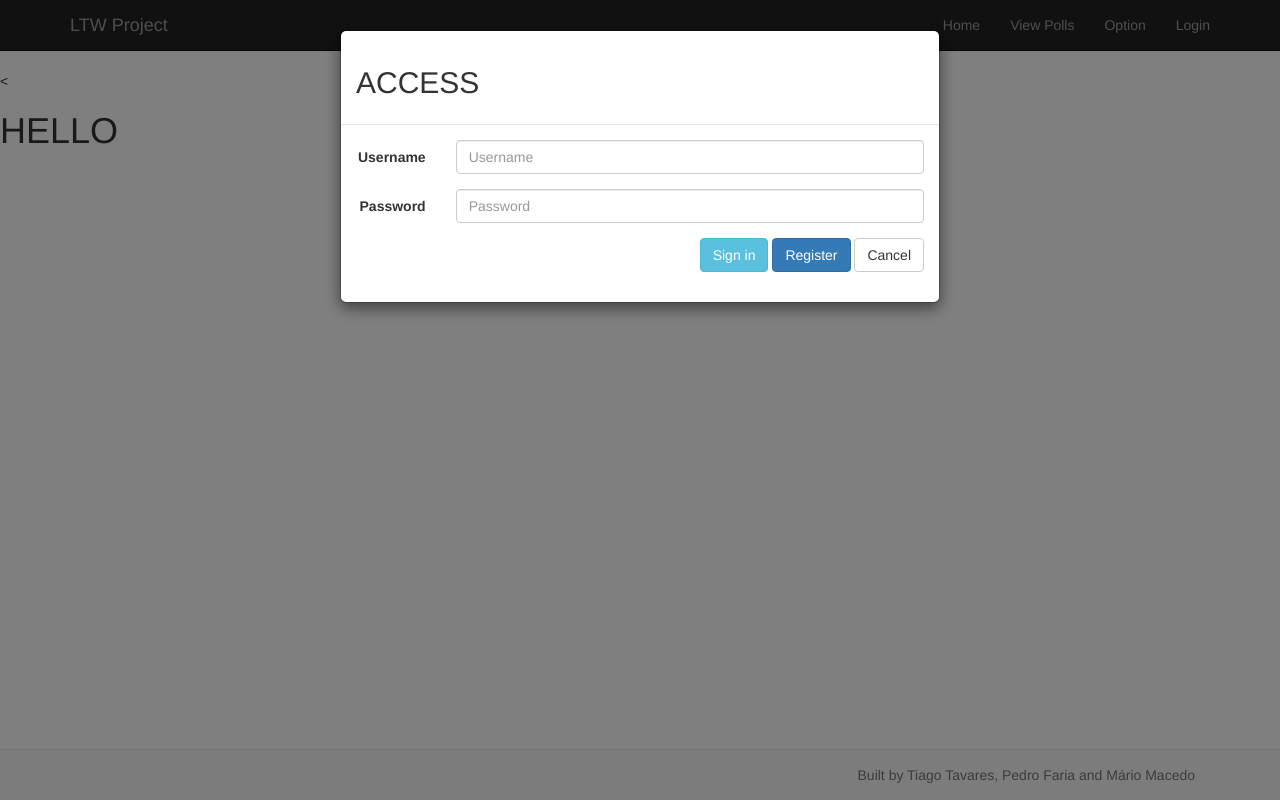
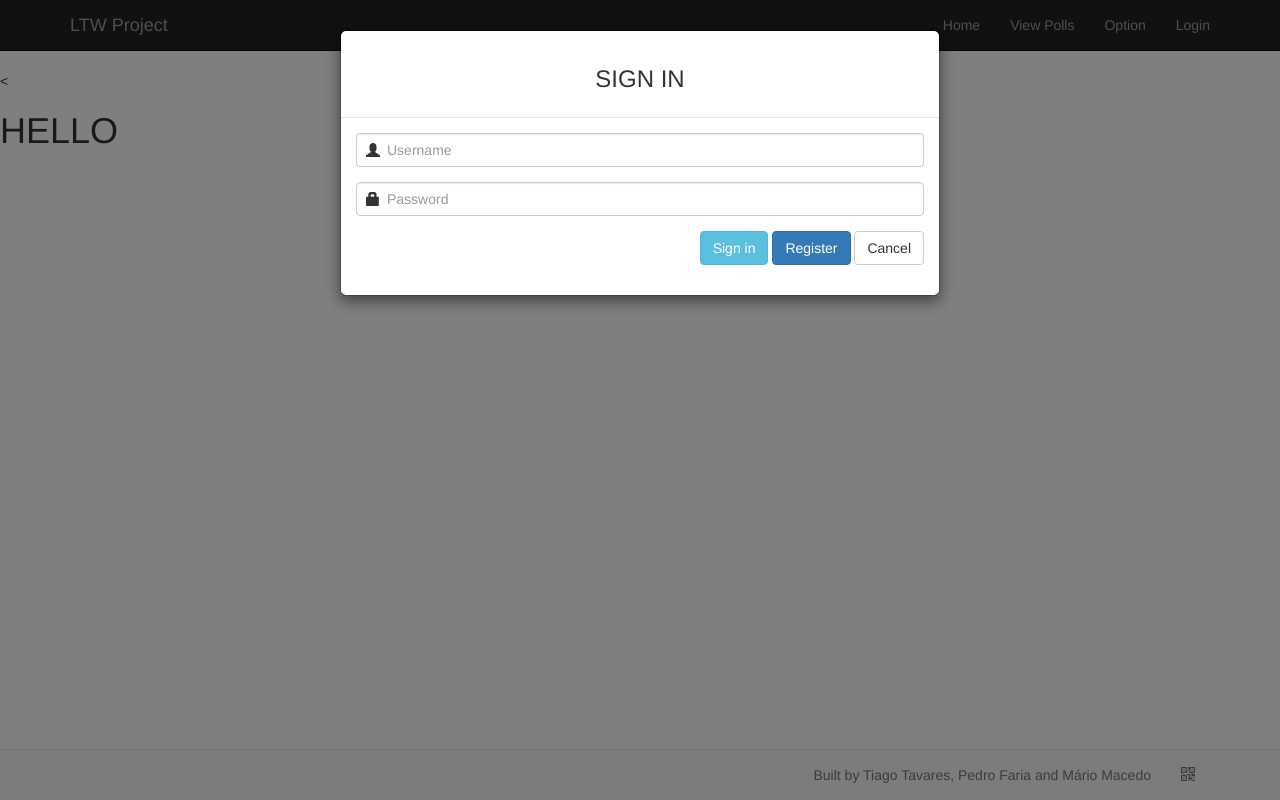
Before and after one commit to tiagomctavares/LTW, a PHP site: page /stuff/ in a window 1280 px wide, after a click on "Login". Run offline with PHP 8.4, Linux system fonts and the light colour scheme.

Commit message:
Changes maded on login and register modal. QRcodes added to footer

```diff
--- /dev/null
+++ b/project/public_html/css/style.css
@@ -0,0 +1,29 @@
+/* LOGIN AND REGISTER CSS */
+
+/* enable absolute positioning */
+.inner-addon {
+    position: relative;
+}
+
+/* style icon */
+.inner-addon .glyphicon{
+  position: absolute;
+  padding: 10px, 0;
+  pointer-events: none;
+}
+
+/* align icon */
+.left-addon .glyphicon{
+	left:  15px;
+}
+.right-addon .glyphicon{
+	right: 0px;
+}
+
+/* add padding  */
+.left-addon input{
+	padding-left:  30px;
+}
+.right-addon input{
+	padding-right: 30px;
+}
--- a/project/resources/templates/footer.php
+++ b/project/resources/templates/footer.php
@@ -2,10 +2,51 @@
 	<footer>
 		<div class="navbar navbar-default navbar-fixed-bottom">
 			<div class="container">
+				<a href="#" class="pull-right navbar-text" id="qrcode" data-toggle="modal" data-target="#students">
+					<i class="glyphicon glyphicon-qrcode"></i>
+				</a>
 				<p class="navbar-text pull-right"> Built by Tiago Tavares, Pedro Faria and Mário Macedo</p>
 			</div>
 		</div>
 	</footer>
+
+
+	<!--STUDENTS MODAL-->
+	<div class="modal fade" id="students" role="dialog">
+		<div class="modal-dialog">
+			<div class="modal-content">
+				<div class="modal-header text-center">
+					<h3>Developers Information</h3>
+				</div>
+
+				<div class="modal-body">
+					<div class="row">
+					    <div class="col-lg-4">
+					    	<img src="<?=HOME_URL ?>/img/marioLinkedin.png">
+					    	<a href="http://goo.gl/vvodFl" class="studentsNames" target="_blank">Tiago Tavares</a>
+						</div>
+
+					    <div class="col-lg-4">
+					    	<img src="<?=HOME_URL ?>/img/marioLinkedin.png">
+					    	<a href="http://goo.gl/vvodFl" class="studentsNames" target="_blank">Pedro Faria</a>
+					    </div>
+
+					    <div class="col-lg-4">
+					    	<img src="<?=HOME_URL ?>/img/marioLinkedin.png">
+					    	<a href="http://goo.gl/vvodFl" class="studentsNames" target="_blank">Mário Macedo</a>
+					    </div>
+					</div>
+
+					<div class="form-group">
+					    <div class="col-lg-12 text-right">
+					      	<button type="button" class="btn btn-default" data-dismiss="modal">Close</button>
+					    </div>
+					</div>
+				</div>
+			</div>
+		</div>
+	</div>
+
 
 	<script src="<?=HOME_URL ?>/js/jquery-2.1.1.min.js"></script>
 	<script src="<?=HOME_URL ?>/js/bootstrap.js"></script>
--- a/project/resources/templates/navbar.php
+++ b/project/resources/templates/navbar.php
@@ -25,22 +25,24 @@
 <div class="modal fade" id="login" role="form">
 	<div class="modal-dialog">
 		<div class="modal-content">
-			<div class="modal-header">
-				<h2>ACCESS</h2>
+			<div class="modal-header text-center">
+				<h3>SIGN IN</h3>
 			</div>
 
 			<div class="modal-body">
 				<form class="form-horizontal" role="form">
-					<div class="form-group">
-					    <label for="username" class="col-lg-2 control-label">Username</label>
-					    <div class="col-lg-10">
+					<div class="form-group has-feedback">
+					    <!--<label for="username" class="col-lg-2 control-label">Username</label>-->
+					    <div class="inner-addon left-addon col-lg-12">
+					    	<i class="form-control-feedback glyphicon glyphicon-user"></i>
 					   		<input type="text" class="form-control" id="username" placeholder="Username">
 						</div>
 					</div>
 
-					<div class="form-group">
-					   	<label for="password" class="col-lg-2 control-label">Password</label>
-					    <div class="col-lg-10">
+					<div class="form-group has-feedback has-feedback-left">
+					   	<!--<label for="password" class="col-lg-2 control-label">Password</label>-->
+					    <div class="inner-addon left-addon col-lg-12">
+					    	<i class="form-control-feedback glyphicon glyphicon-lock"></i>
 					    	<input type="password" class="form-control" id="password" placeholder="Password">
 					    </div>
 					</div>
@@ -48,8 +50,8 @@
 					<div class="form-group">
 					    <div class="col-lg-12 text-right">
 					      	<button type="submit" class="btn btn-info">Sign in</button>
-					      	<button type="button" class="btn btn-primary" data-toggle="modal" data-target="#register">Register</button>
-					      	<button type="button" class="btn btn-default">Cancel</button>
+					      	<button type="button" class="btn btn-primary" data-dismiss="modal" data-toggle="modal" data-target="#register">Register</button>
+					      	<button type="button" class="btn btn-default" data-dismiss="modal">Cancel</button>
 					    </div>
 					</div>
 				</form>
@@ -63,30 +65,32 @@
 <div class="modal fade" id="register" role="form">
 	<div class="modal-dialog">
 		<div class="modal-content">
-			<div class="modal-header">
-				<h2>REGISTER</h2>
+			<div class="modal-header text-center">
+				<h3>REGISTER</h3>
 			</div>
 
 			<div class="modal-body">
 				<form class="form-horizontal" role="form">
-					<div class="form-group">
-					    <label for="username" class="col-lg-2 control-label">Username</label>
-					    <div class="col-lg-3">
+					<div class="form-group has-feedback">
+					    <!--<label for="username" class="col-lg-2 control-label">Username</label>-->
+					    <div class="inner-addon left-addon col-lg-12">
 					   		<input type="text" class="form-control" id="username" placeholder="Username">
+					    	<i class="form-control-feedback glyphicon glyphicon-user"></i>
 						</div>
 					</div>
 
-					<div class="form-group">
-					   	<label for="password" class="col-lg-2 control-label">Password</label>
-					    <div class="col-lg-3">
+					<div class="form-group has-feedback">
+					   	<!--<label for="password" class="col-lg-2 control-label">Password</label>-->
+					    <div class="inner-addon left-addon col-lg-12">
 					    	<input type="password" class="form-control" id="password" placeholder="Password">
+					    	<i class="form-control-feedback glyphicon glyphicon-lock"></i>
 					    </div>
 					</div>
 
 					<div class="form-group">
-					    <div class="col-lg-2">
+					    <div class="col-lg-12 text-right">
 					      	<button type="submit" class="btn btn-info">Register</button>
-					      	<button type="button" class="btn btn-default">Cancel</button>
+					      	<button type="button" class="btn btn-default" data-dismiss="modal">Cancel</button>
 					    </div>
 					</div>
 			</div>
```
Also changed, not shown: project/public_html/img/marioLinkedin.png (added).
